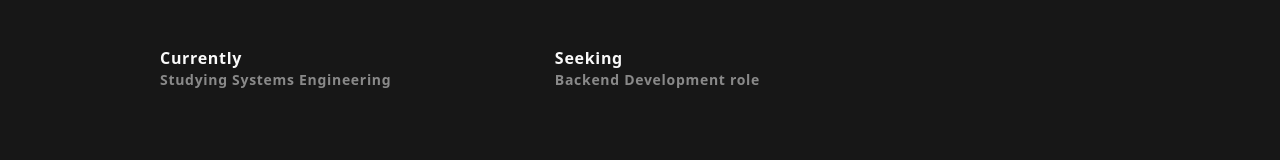
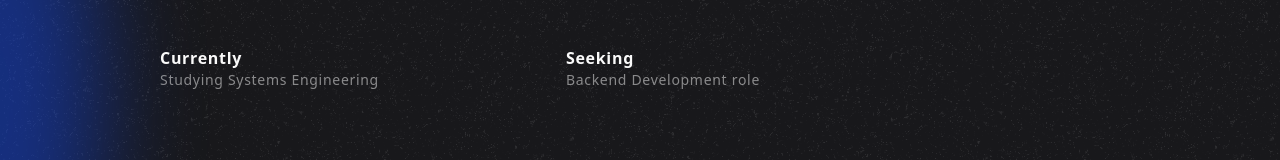
Before and after one commit to DevvDiego/DevvDiego.github.io, a SvelteKit app: page / in a window 1280 px wide. Shown: the part 298-458 px from the top of the page. Built offline with nearby package versions, Linux system fonts and the light colour scheme.

Commit message:
add light besides the screen

```diff
--- a/src/routes/+page.svelte
+++ b/src/routes/+page.svelte
@@ -1,21 +1,43 @@
 <script>
-    /* import Blob from "$lib/components/blob.svelte"; */
+    import Blob from "$lib/components/blob.svelte";
 
 </script>
 
 
-<main class="relative pt-16 bg-neutral-900 w-full">
+<main class="relative w-full">
+
+    <div class="
+        background bg-zinc-900 w-full h-screen
+        fixed -z-20
+
+    ">
+
+        <div class="
+            w-full h-full
+            absolute top-0 left-0
+            bg-[url('$lib/assets/noise.svg')] opacity-70
+        "></div>
+
+        <div class="blobs">
+
+            <Blob class="
+                bg-blue-700 opacity-50
+                absolute top-1/2 left-0
+                -translate-x-1/2 -translate-y-1/2
+                w-2/5 h-screen
+                max-w-[200px] max-h-4/6
+            "/>
+
+        </div>
 
 
 
-<!--     <div class="
-        w-full h-full
-        absolute top-0 left-0
-        bg-[url('$lib/assets/noise.svg')] opacity-70
-    "></div> -->
+    </div>
+
+
 
     <div class="
-        w-3/4 h-dvh mx-auto
+        w-3/4 h-dvh mx-auto pt-16
         text-zinc-50 text-5xl sm:text-6xl
         font-extrabold
     ">
@@ -37,13 +59,7 @@
         >
             I'm a backend developer with 2+ years of experience,
             and i also develop embedded software solutions as a hobby.
-<!--             <br><br><br>
-            I'm a engineer with 3+ years of experience developing
-            hardware and software solutions.
-            <br><br><br>
-            I'm a backend developer with 2+ years of experience
-            architecturing systems and software
-            as a hobby -->
+
         </h1>
 
         <div class="
@@ -53,12 +69,12 @@
         ">
             <div>
                 <h1 class="text-base">Currently</h1>
-                <p class="opacity-50">Studying Systems Engineering</p>
+                <p class="opacity-50 font-normal">Studying Systems Engineering</p>
             </div>
 
             <div>
                 <h1 class="text-base">Seeking</h1>
-                <ul class="opacity-50">
+                <ul class="opacity-50 font-normal">
                     <li>Backend Development role</li>
                 </ul>
             </div>
```
